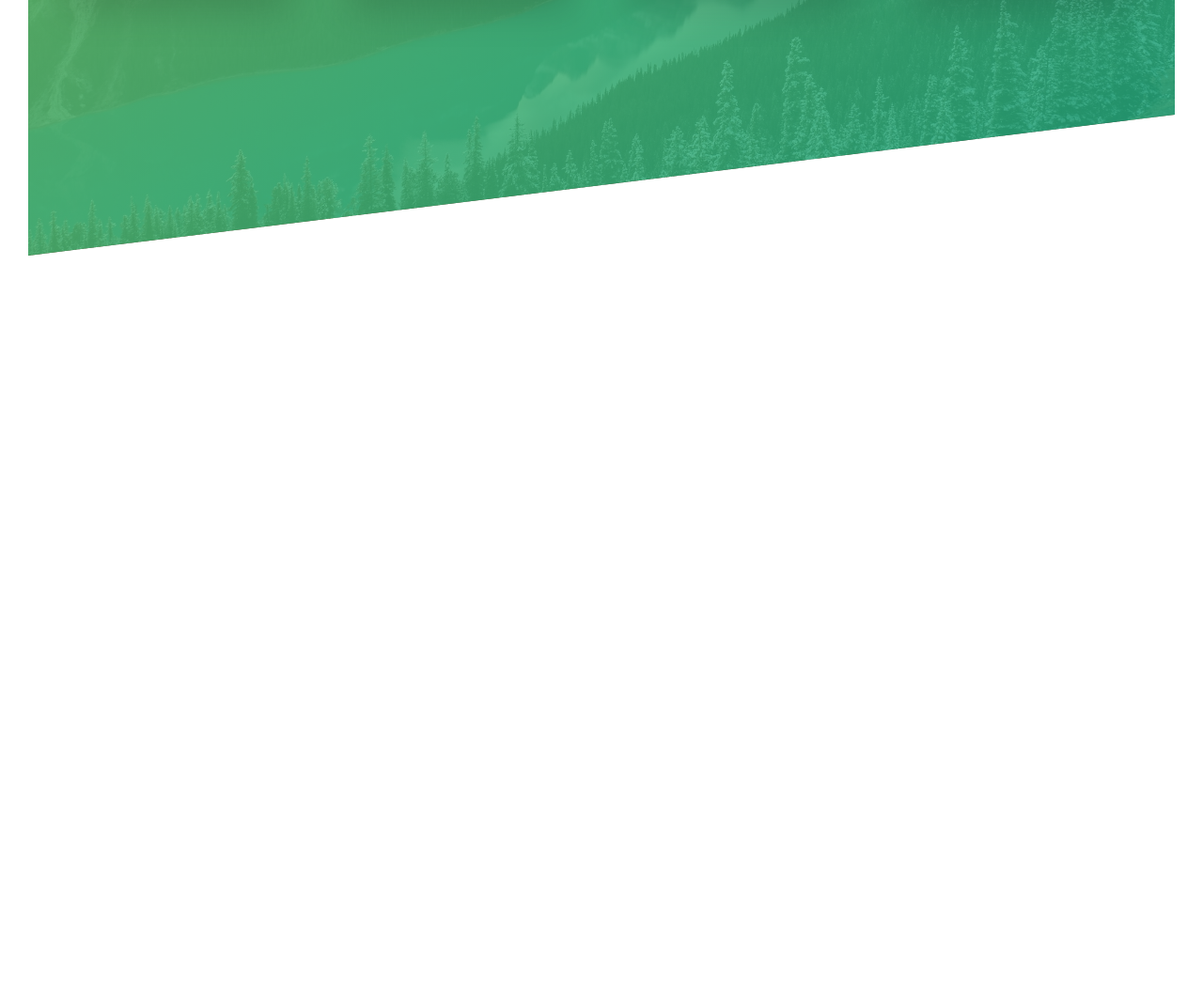
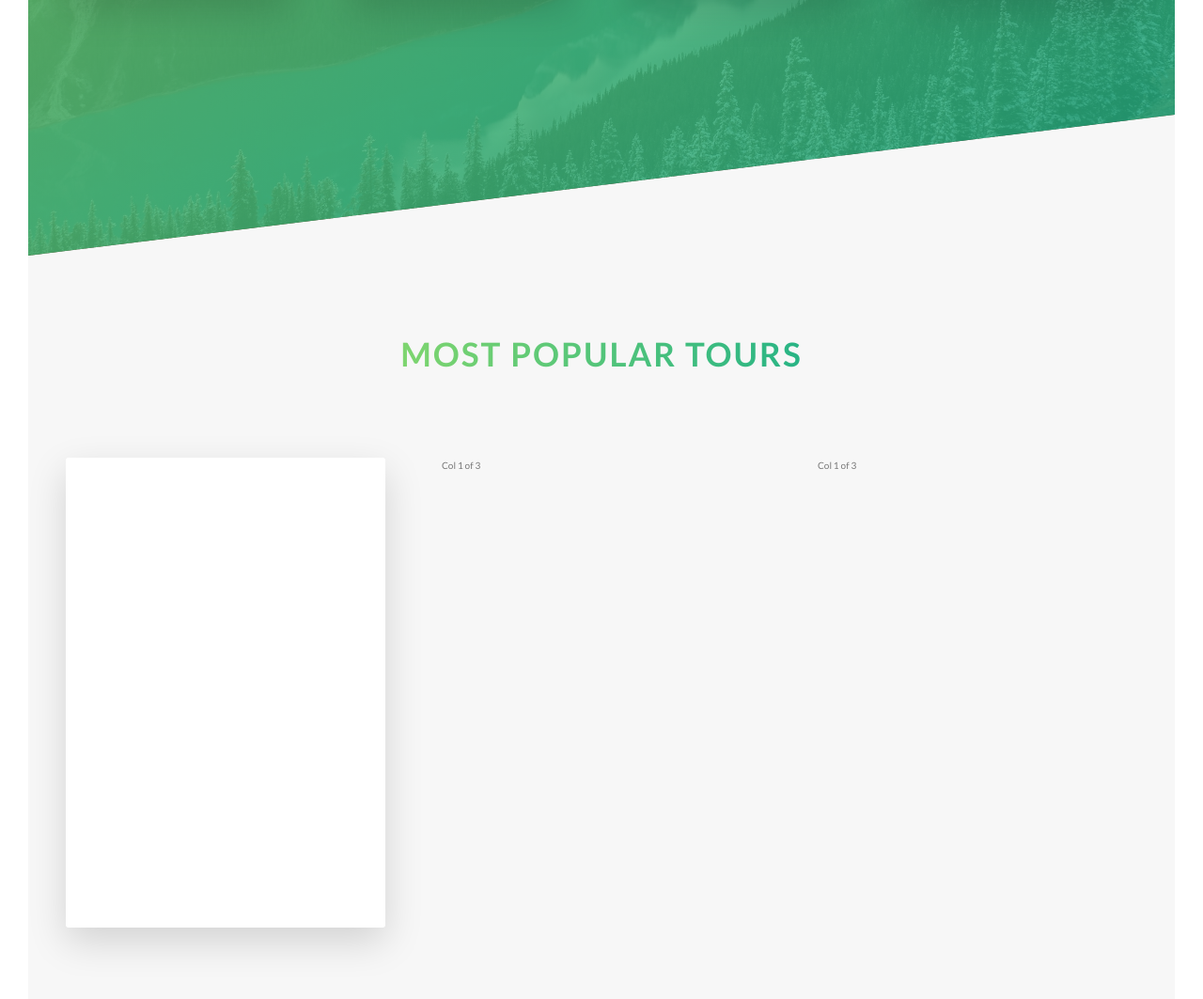
Before and after one commit to Stephen-Ibe/natours, a website: page index.html in a window 1280 px wide. Shown: the part 2019-3082 px from the top of the page at 94% size. Before the commit the page ends 2291 px from the top, so only its background shows below. Drawn offline with Linux system fonts and the light colour scheme.

Commit message:
Tour Section Stage 01 Complete

```diff
--- a/index.html
+++ b/index.html
@@ -27,13 +27,13 @@
             </div>
         </header>
         <main>
+             <!--Highlight Section  -->
             <section class="section-about">
                 <div class="u-center-text u-margin-bottom-big">
                     <h2 class="heading-secondary">
                         Exciting tours for adventurous people
                     </h2>
                 </div>
-
                 <div class="row">
                     <div class="col-1-of-2">
                         <h3 class="heading-tertiary u-margin-bottom-small">You're going to fall in love with nature</h3>
@@ -57,7 +57,8 @@
                     </div>
                 </div>
             </section>
-
+            <!-- End of Highlight -->
+            <!-- Features Section -->
             <section class="section-features">
                 <div class="row">
                     <div class="col-1-of-4">
@@ -98,8 +99,37 @@
                     </div>
                 </div>
             </section>
+            <!-- End of Features Section -->
+            <!-- Tours Section -->
+            <section class="section-tours">
+                <div class="u-center-text u-margin-bottom-big">
+                    <h2 class="heading-secondary">
+                        Most popular tours
+                    </h2>
+                </div>
+                <div class="row">
+                    <div class="col-1-of-3">
+                        <div class="card">
+                            <div class="card__side card__side--front">
+                                FRONT
+                            </div>
+                            <div class="card__side card__side--back card__side--back-1">
+                                BACK
+                            </div>
+                        </div>
+                    </div>
+                    <div class="col-1-of-3">
+                        Col 1 of 3
+                    </div>
+                    <div class="col-1-of-3">
+                        Col 1 of 3
+                    </div>
+                </div>
+            </section>
+            <!-- End of Tours Section -->
         </main>
-        <!-- <section class="grid-test">
+        <!--
+                <section class="grid-test">
                     <div class="row">
                         <div class="col-1-of-2">
                             Col 1 of 2
@@ -113,7 +143,7 @@
                         <div class="col-1-of-3">
                             Col 1 of 3
                         </div>
-                <div class="col-2-of-3">
+                        <div class="col-1-of-3">
                             Col 1 of 3
                         </div>
                         <div class="col-1-of-3">
@@ -134,7 +164,7 @@
                         <div class="col-1-of-4">
                             Col 1 of 4
                         </div>
-                <div class="col-2-of-4">
+                        <div class="col-1-of-4">
                             Col 1 of 4
                         </div>
                         <div class="col-1-of-4">
@@ -149,7 +179,7 @@
                         <div class="col-1-of-4">
                             Col 1 of 4
                         </div>
-                <div class="col-2-of-4">
+                        <div class="col-1-of-4">
                             Col 1 of 4
                         </div>
                         <div class="col-2-of-4">
@@ -165,6 +195,7 @@
                             Col 3 of 4
                         </div>
                     </div>
-        </section> -->
+                </section>
+                -->
     </body>
 </html>
--- a/sass/abstracts/_variables.scss
+++ b/sass/abstracts/_variables.scss
@@ -1,11 +1,23 @@
 // COLORS
+    // primary colors
     $color-primary: #55c57a;
     $color-primary-light: #7ed56f;
     $color-primary-dark: #28b485;
+
+    // secondary colors
+    $color-secondary-light: #ffb900;
+    $color-secondary-dark: #ff7730;
+
+    // tertiary colors
+    $color-tertiary-light: #2998ff;
+    $color-tertiary-dark: #5643fa;
+
     $color-grey-dark: #777;
     $color-white: #fff;
     $color-black: #000;
     $color-grey-light-1: #f7f7f7;
+
+
 
 // FONTS
 $default-font-size: 1.6rem;
--- /dev/null
+++ b/sass/components/_card.scss
@@ -0,0 +1,39 @@
+.card{
+    perspective: 150rem;
+    -moz-perspective: 150rem;
+    position: relative;
+    height: 50rem;
+
+    &__side{
+        color: white;
+        font-size: 2rem;
+        height: 50rem;
+        transition: all .8s ease;
+        position: absolute;
+        top: 0;
+        left: 0;
+        width: 100%;
+        backface-visibility: hidden;
+        border-radius: 3px;
+        box-shadow: 0 1.5rem 4rem rgba($color-black, .15);
+
+        &--front{
+            background-color: $color-white;
+        }
+
+        &--back{
+            transform: rotateY(180deg);
+
+            &-1{
+                background-image: linear-gradient(to right bottom, $color-secondary-light, $color-secondary-dark);
+            }
+        }
+    }
+
+    &:hover &__side--front{
+        transform: rotateY(180deg);
+    }
+    &:hover &__side--back{
+        transform: rotateY(0deg);
+    }
+}
--- a/sass/main.scss
+++ b/sass/main.scss
@@ -8,6 +8,7 @@
 @import "base/utilities";
 
 @import "components/button";
+@import "components/card";
 @import "components/composition";
 @import "components/feature-box";
 
--- a/sass/pages/_home.scss
+++ b/sass/pages/_home.scss
@@ -20,3 +20,9 @@
         transform: skewY(7deg);
     }
 }
+
+.section-tours{
+    background-color: $color-grey-light-1;
+    padding: 25rem 0 50rem 0;
+    margin-top: -10rem;
+}
```
Also changed, not shown: css/style.css. Lines whose indentation alone changed are shown as unchanged.
